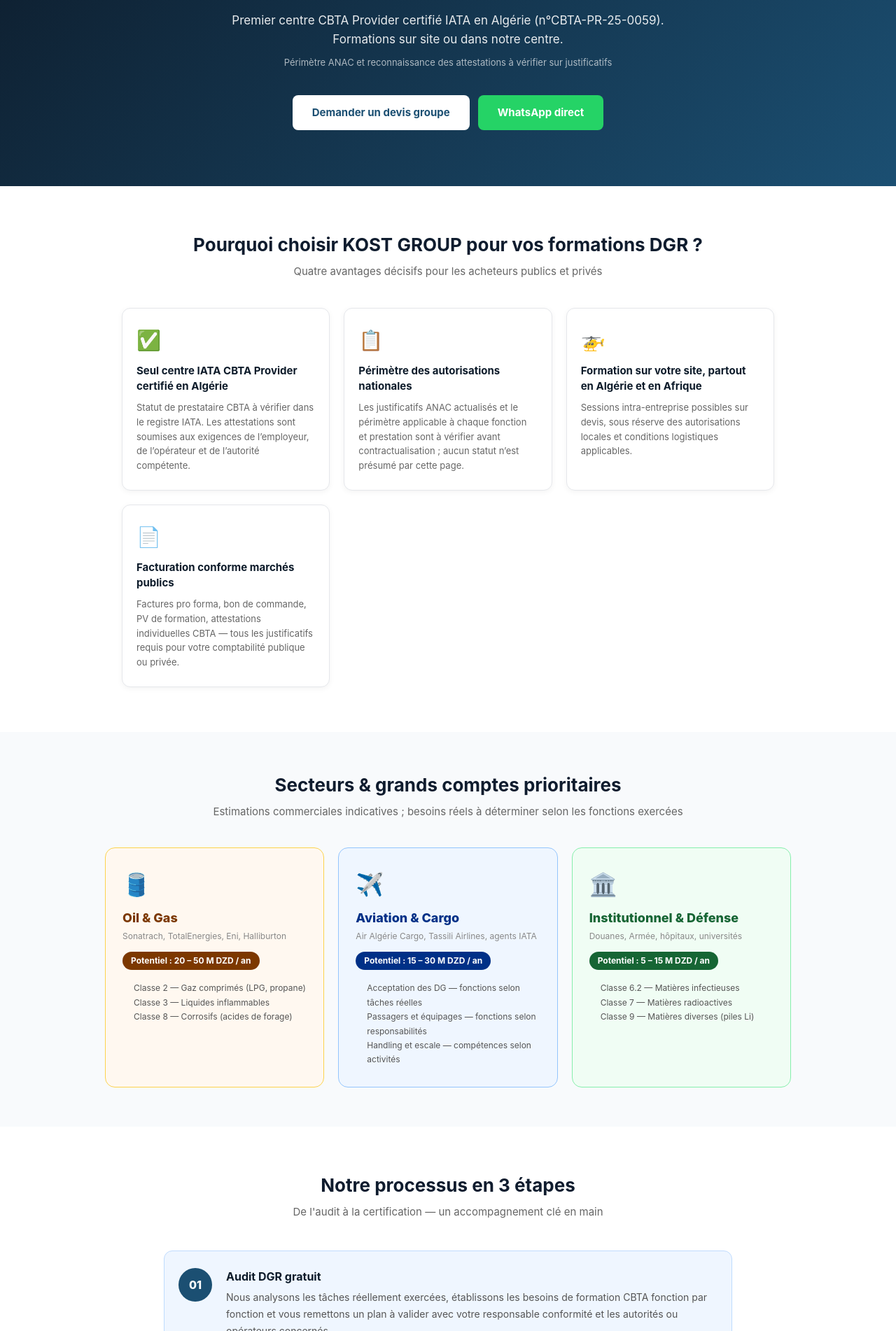
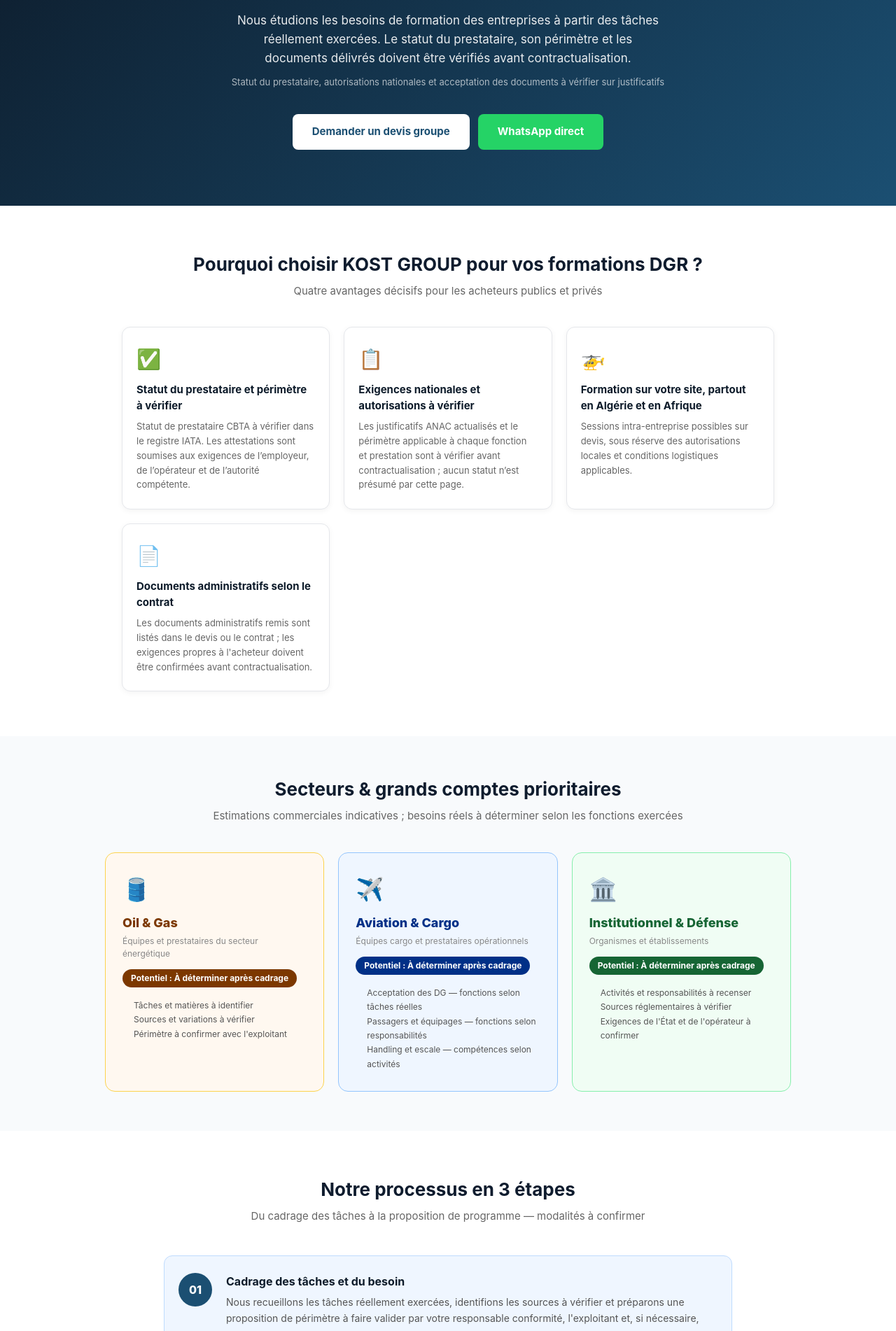
Before and after one commit to relaxsaadi/cbta, a Next.js app: page /entreprises in a window 1280 px wide. Shown: the part 398-2300 px from the top of the page at 70% size. Built offline with nearby package versions, Linux system fonts and the light colour scheme; no server answers.

Commit message:
fix(public-dgr): remove unsupported cross-border and institutional claims

```diff
--- a/app/entreprises/page.tsx
+++ b/app/entreprises/page.tsx
@@ -8,22 +8,22 @@ import LeadForm from "@/components/LeadForm";
 import TrackedLink from "@/components/TrackedLink";
 
 export const metadata: Metadata = {
-  title: "Formation DGR IATA Entreprises & Grands Comptes — Intra & Groupe",
+  title: "Formation DGR / CBTA pour entreprises — Intra & Groupe",
   description:
     "Formation DGR CBTA sur mesure pour les entreprises en Algérie : besoins définis selon les tâches et fonctions exercées, modalités de formation sur devis.",
   alternates: { canonical: "/entreprises" },
   keywords: [
     "formation DGR entreprises Algérie",
-    "formation IATA DGR grands comptes",
+    "formation DGR CBTA entreprises",
     "formation DGR intra entreprise",
-    "IATA DGR Sonatrach",
-    "certification DGR marchés publics Algérie",
+    "formation marchandises dangereuses entreprise",
+    "formation DGR secteur public Algérie",
     "formation DGR entreprises secteur public",
   ],
   openGraph: {
     title: "Formation DGR IATA Entreprises — KOST GROUP",
     description:
-      "Formations DGR pour grands comptes. Seul prestataire IATA CBTA Provider certifié en Algérie.",
+      "Cadrage des besoins de formation selon les tâches, les sources et les exigences applicables.",
     url: "https://dgr.kostacademy.com/entreprises",
   },
 };
@@ -31,7 +31,7 @@ export const metadata: Metadata = {
 const JSON_LD = {
   "@context": "https://schema.org",
   "@type": "Service",
-  name: "Formation DGR IATA Intra-Entreprise — Grands Comptes",
+  name: "Formation DGR / CBTA intra-entreprise — besoins à cadrer",
   description:
     "Service de formation DGR CBTA pour les entreprises en Algérie et en Afrique. Besoins étudiés fonction par fonction ; interventions sur site sous réserve des autorisations applicables.",
   provider: {
@@ -46,30 +46,26 @@ const JSON_LD = {
       postalCode: "16024",
     },
   },
-  areaServed: ["DZ", "MA", "TN", "SN", "CI", "CM", "GA"],
+  areaServed: ["DZ"],
   serviceType: "Formation professionnelle DGR IATA",
-  hasCredential: {
-    "@type": "EducationalOccupationalCredential",
-    name: "IATA CBTA Provider n°CBTA-PR-25-0059",
-  },
 };
 
 const SECTEURS = [
   {
     icon: "🛢️",
     titre: "Oil & Gas",
-    entreprises: "Sonatrach, TotalEnergies, Eni, Halliburton",
-    potentiel: "20 – 50 M DZD / an",
+    entreprises: "Équipes et prestataires du secteur énergétique",
+    potentiel: "À déterminer après cadrage",
     couleur: "#7c3800",
     fond: "#fff8f0",
     bordure: "#fcd34d",
-    categories: ["Classe 2 — Gaz comprimés (LPG, propane)", "Classe 3 — Liquides inflammables", "Classe 8 — Corrosifs (acides de forage)"],
+    categories: ["Tâches et matières à identifier", "Sources et variations à vérifier", "Périmètre à confirmer avec l'exploitant"],
   },
   {
     icon: "✈️",
     titre: "Aviation & Cargo",
-    entreprises: "Air Algérie Cargo, Tassili Airlines, agents IATA",
-    potentiel: "15 – 30 M DZD / an",
+    entreprises: "Équipes cargo et prestataires opérationnels",
+    potentiel: "À déterminer après cadrage",
     couleur: "#003087",
     fond: "#eff6ff",
     bordure: "#93c5fd",
@@ -78,24 +74,24 @@ const SECTEURS = [
   {
     icon: "🏛️",
     titre: "Institutionnel & Défense",
-    entreprises: "Douanes, Armée, hôpitaux, universités",
-    potentiel: "5 – 15 M DZD / an",
+    entreprises: "Organismes et établissements",
+    potentiel: "À déterminer après cadrage",
     couleur: "#166534",
     fond: "#f0fdf4",
     bordure: "#86efac",
-    categories: ["Classe 6.2 — Matières infectieuses", "Classe 7 — Matières radioactives", "Classe 9 — Matières diverses (piles Li)"],
+    categories: ["Activités et responsabilités à recenser", "Sources réglementaires à vérifier", "Exigences de l'État et de l'opérateur à confirmer"],
   },
 ];
 
 const AVANTAGES = [
   {
     icon: "✅",
-    titre: "Seul centre IATA CBTA Provider certifié en Algérie",
+    titre: "Statut du prestataire et périmètre à vérifier",
     desc: "Statut de prestataire CBTA à vérifier dans le registre IATA. Les attestations sont soumises aux exigences de l’employeur, de l’opérateur et de l’autorité compétente.",
   },
   {
     icon: "📋",
-    titre: "Périmètre des autorisations nationales",
+    titre: "Exigences nationales et autorisations à vérifier",
     desc: "Les justificatifs ANAC actualisés et le périmètre applicable à chaque fonction et prestation sont à vérifier avant contractualisation ; aucun statut n’est présumé par cette page.",
   },
   {
@@ -105,16 +101,16 @@ const AVANTAGES = [
   },
   {
     icon: "📄",
-    titre: "Facturation conforme marchés publics",
-    desc: "Factures pro forma, bon de commande, PV de formation, attestations individuelles CBTA — tous les justificatifs requis pour votre comptabilité publique ou privée.",
+    titre: "Documents administratifs selon le contrat",
+    desc: "Les documents administratifs remis sont listés dans le devis ou le contrat ; les exigences propres à l'acheteur doivent être confirmées avant contractualisation.",
   },
 ];
 
 const ETAPES = [
   {
     num: "01",
-    titre: "Audit DGR gratuit",
-    desc: "Nous analysons les tâches réellement exercées, établissons les besoins de formation CBTA fonction par fonction et vous remettons un plan à valider avec votre responsable conformité et les autorités ou opérateurs concernés.",
+    titre: "Cadrage des tâches et du besoin",
+    desc: "Nous recueillons les tâches réellement exercées, identifions les sources à vérifier et préparons une proposition de périmètre à faire valider par votre responsable conformité, l'exploitant et, si nécessaire, l'autorité compétente. Ce cadrage n'est pas un audit juridique.",
   },
   {
     num: "02",
@@ -123,34 +119,34 @@ const ETAPES = [
   },
   {
     num: "03",
-    titre: "Formation et évaluation CBTA par fonction",
+    titre: "Formation et évaluation selon le programme confirmé",
     desc: "Les résultats et attestations individuels suivent les modalités du programme convenu. La validité, les recyclages et l’acceptation relèvent des exigences applicables ; un document de suivi peut être fourni.",
   },
 ];
 
 const ROI_ROWS = [
   {
-    item: "Formation DGR 7.1 (5 agents)",
-    cout: "~250 000 DZD",
+    item: "Cadrage du périmètre de formation pour une équipe",
+    cout: "Sur devis",
     risque: "—",
     classe: "light",
   },
   {
-    item: "Sanction réglementaire éventuelle (selon les textes applicables)",
+    item: "Exigences et conséquences réglementaires éventuelles",
     cout: "—",
-    risque: "À documenter juridiquement",
+    risque: "À vérifier dans les sources applicables",
     classe: "risk",
   },
   {
-    item: "Incident cargo DGR en vol — responsabilité civile",
+    item: "Analyse des risques opérationnels liés aux tâches confiées",
     cout: "—",
-    risque: "Selon faits et droit applicable",
+    risque: "À évaluer selon les faits et les règles applicables",
     classe: "risk",
   },
   {
-    item: "Perte de contrat cargo faute de certification",
+    item: "Documents et critères d'acceptation de l'exploitant",
     cout: "—",
-    risque: "Perte marché + pénalités",
+    risque: "À confirmer auprès de l'exploitant et de l'acheteur",
     classe: "risk",
   },
   {
@@ -186,10 +182,10 @@ export default function Page() {
             Intra &amp; Groupe
           </h1>
           <p style={{ fontSize: 17, opacity: 0.9, maxWidth: 620, margin: "0 auto 10px", lineHeight: 1.6 }}>
-            Premier centre CBTA Provider certifié IATA en Algérie (n°CBTA-PR-25-0059). Formations sur site ou dans notre centre.
+            Nous étudions les besoins de formation des entreprises à partir des tâches réellement exercées. Le statut du prestataire, son périmètre et les documents délivrés doivent être vérifiés avant contractualisation.
           </p>
           <p style={{ fontSize: 13, opacity: 0.65, marginBottom: 36 }}>
-            Périmètre ANAC et reconnaissance des attestations à vérifier sur justificatifs
+            Statut du prestataire, autorisations nationales et acceptation des documents à vérifier sur justificatifs
           </p>
           <div style={{ display: "flex", gap: 12, justifyContent: "center", flexWrap: "wrap" }}>
             <a
@@ -291,7 +287,7 @@ export default function Page() {
             Notre processus en 3 étapes
           </h2>
           <p style={{ textAlign: "center", color: "#666", marginBottom: 44, fontSize: 15 }}>
-            De l&apos;audit à la certification — un accompagnement clé en main
+            Du cadrage des tâches à la proposition de programme — modalités à confirmer
           </p>
           <div style={{ display: "flex", flexDirection: "column", gap: 20 }}>
             {ETAPES.map((e, i) => (
@@ -367,7 +363,7 @@ export default function Page() {
               </table>
             </div>
             <p style={{ textAlign: "center", fontSize: 12, color: "#94a3b8", marginTop: 12 }}>
-              * Amendes indicatives basées sur le Décret 15-247 et jurisprudence ANAC. Les incidents DGR peuvent engager la responsabilité pénale des dirigeants.
+              Les conséquences juridiques et financières éventuelles doivent être évaluées sur la base des textes applicables et des faits ; cette page ne constitue pas un avis juridique.
             </p>
           </div>
         </section>
@@ -382,7 +378,7 @@ export default function Page() {
               Formation intra ou groupe — réponse sous 24h avec proposition commerciale et calendrier.
             </p>
             <p style={{ opacity: 0.55, fontSize: 12 }}>
-              Facturation marchés publics · Pro forma disponible · Gré à gré Art. 49
+              Facturation marchés publics · Pro forma disponible · Modalités de commande à confirmer selon le cadre applicable
             </p>
           </div>
           <div style={{ maxWidth: 600, margin: "0 auto" }}>
```
